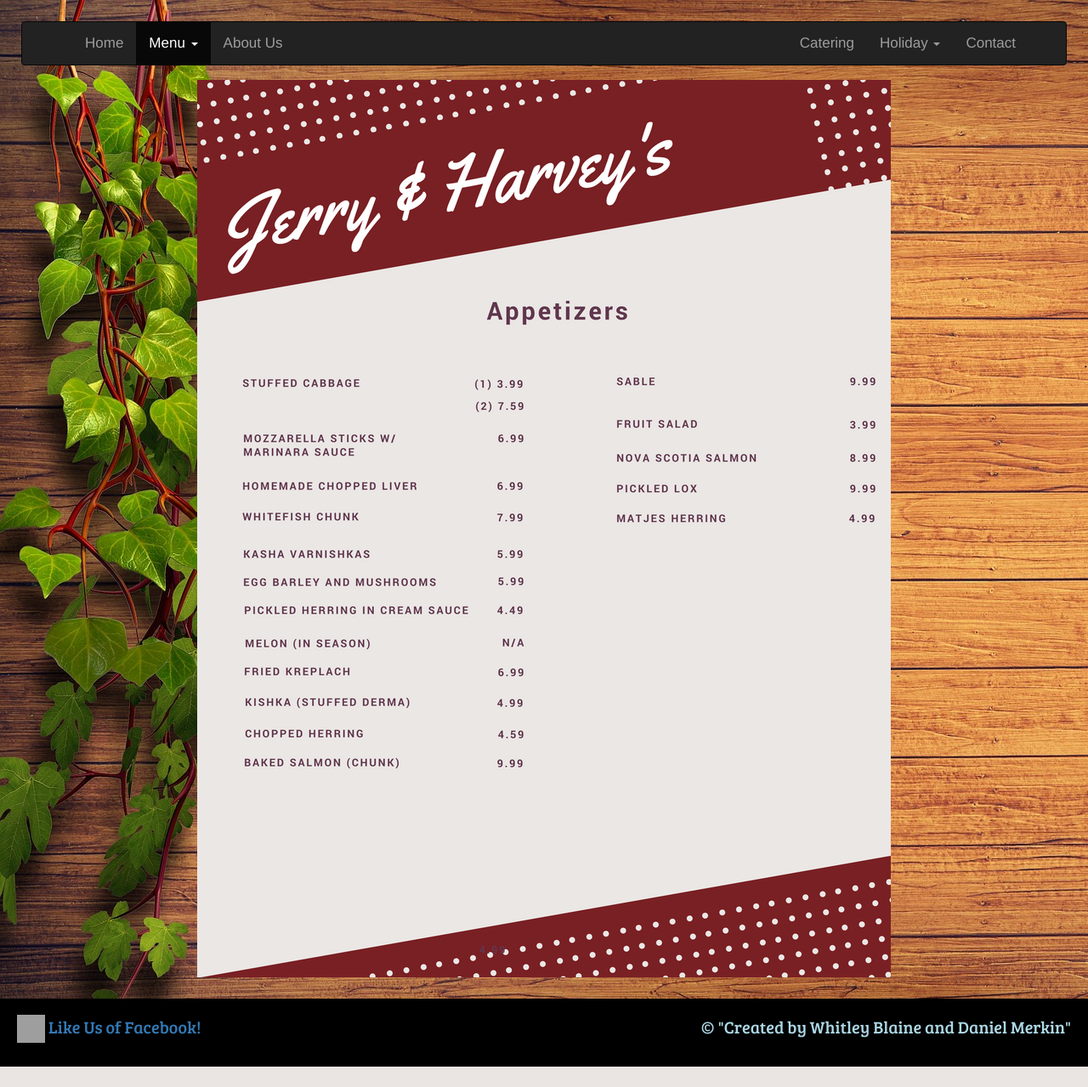
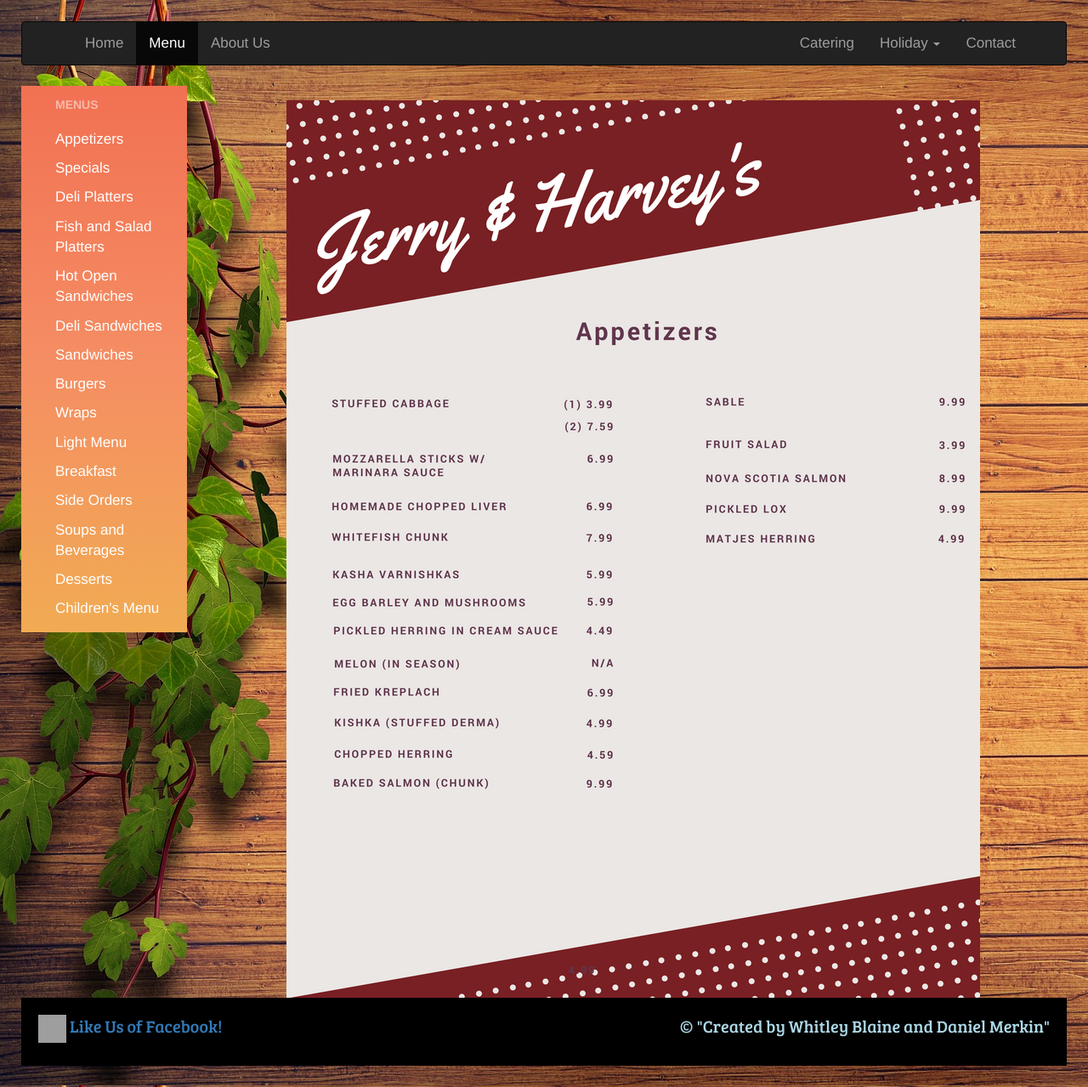
Before and after one commit to whitleyblaine/jerry_harveys, a PHP site: page /menu.html in a window 1280 px wide. Shown: the whole page at 85% size. Before the commit the page ends 1255 px from the top, so only its background shows below. Run offline with PHP 8.4, Linux system fonts and the light colour scheme; some libraries are stand-ins or nearby versions; grey boxes are pictures that could not be loaded.

Commit message:
Menu sidebar added

```diff
--- a/assets/stylesheets/style.css
+++ b/assets/stylesheets/style.css
@@ -135,3 +135,47 @@ You also need to include this conditional style in the <head> of your HTML file
   top: 1em;
   left: 5em;
 }
+
+.sidebar1 {
+    background: #F17153;
+    /* For browsers that do not support gradients */
+    background: -webkit-linear-gradient(#F17153, #F58D63, #f1ab53);
+    /* For Safari 5.1 to 6.0 */
+    background: -o-linear-gradient(#F17153, #F58D63, #f1ab53);
+    /* For Opera 11.1 to 12.0 */
+    background: -moz-linear-gradient(#F17153, #F58D63, #f1ab53);
+    /* For Firefox 3.6 to 15 */
+    background: linear-gradient(#F17153, #F58D63, #f1ab53);
+    /* Standard syntax */
+    padding: 0px;
+    min-height: 100%;
+}
+.logo {
+    max-height: 130px;
+}
+.logo>img {
+    margin-top: 30px;
+    padding: 3px;
+    border: 3px solid white;
+    border-radius: 100%;
+}
+.list {
+    color: #fff;
+    list-style: none;
+    padding-left: 0px;
+}
+.list::first-line {
+    color: rgba(255, 255, 255, 0.5);
+}
+.list> li, h5 {
+    padding: 5px 0px 5px 40px;
+}
+.list>li:hover {
+    background-color: rgba(255, 255, 255, 0.2);
+    border-left: 5px solid white;
+    color: white;
+    font-weight: bolder;
+    padding-left: 35px;
+}.main-content{
+text-align:center;
+}
--- a/index.html
+++ b/index.html
@@ -71,6 +71,7 @@
           </div><!-- /.navbar-collapse -->
         </div><!-- /.container-fluid -->
       </nav>
+
       <div class="row">
         <div class="mainDiv" style="height: 100%; width: 100%; background: rgba(255, 255, 255, 0.6)">
           <div class="col-md-6">
@@ -120,5 +121,8 @@
   <script type="text/javascript" src="https://maxcdn.bootstrapcdn.com/bootstrap/3.3.7/js/bootstrap.min.js"></script>
   <script type="text/javascript" src="./assets/js.js"></script>
 
+  <script type="text/javascript">
+
+  </script>
 </body>
 </html>
--- a/menu.html
+++ b/menu.html
@@ -26,29 +26,7 @@
           <div class="collapse navbar-collapse" id="navbar-brand-centered">
             <ul class="nav navbar-nav">
               <li><a href="index.html">Home</a></li>
-              <li class="dropdown active">
-                <a class="dropdown-toggle" data-toggle="dropdown" href="#">Menu
-                <span class="caret"></span></a>
-                <ul class="dropdown-menu">
-                  <li><a href="./menu.html">All</a></li>
-                  <li><a href="./menu.html">Appetizers</a></li>
-                  <li><a href="#">Specials</a></li>
-                  <li><a href="#">Deli Platters</a></li>
-                  <li><a href="#">Fish and Salad Platters</a></li>
-                  <li><a href="#">Hot Open Sandwiches</a></li>
-                  <li><a href="#">Deli Sandwiches</a></li>
-                  <li><a href="#">Sandwiches</a></li>
-                  <li><a href="#">Burgers</a></li>
-                  <li><a href="#">Wraps</a></li>
-                  <li><a href="#">Light Menu</a></li>
-                  <li><a href="#">Breakfast Specials</a></li>
-                  <li><a href="#">Breakfast</a></li>
-                  <li><a href="#">Side Orders</a></li>
-                  <li><a href="#">Soups and Beverages</a></li>
-                  <li><a href="#">Desserts</a></li>
-                  <li><a href="#">Children's Menu</a></li>
-                </ul>
-              </li>
+              <li class="active"><a href="menu.html">Menu</a></li>
               <li><a href="aboutUs.html">About Us</a></li>
             </ul>
             <ul class="nav navbar-nav navbar-right">
@@ -70,11 +48,32 @@
           </div><!-- /.navbar-collapse -->
         </div><!-- /.container-fluid -->
       </nav>
+      <br>
       <div class="row">
-          <div class="col-md-12">
-            <img src="./assets/images/appetizers.png" class="center-block" style="margin-top: 1em">
+        <div class="col-md-2 col-sm-4 sidebar1">
+          <div class="left-navigation">
+            <ul class="list">
+              <h5><strong>MENUS</strong></h5>
+              <li data-menu="appetizers">Appetizers</li>
+              <li data-menu="specials">Specials</li>
+              <li data-menu="deli-platters">Deli Platters</li>
+              <li data-menu="fish-salad-platters">Fish and Salad Platters</li>
+              <li data-menu="hot-open-sandwiches">Hot Open Sandwiches</li>
+              <li>Deli Sandwiches</li>
+              <li>Sandwiches</li>
+              <li>Burgers</li>
+              <li>Wraps</li>
+              <li>Light Menu</li>
+              <li>Breakfast</li>
+              <li>Side Orders</li>
+              <li>Soups and Beverages</li>
+              <li>Desserts</li>
+              <li>Children's Menu</li>
+            </ul>
           </div>
-        </div>
+      </div>
+      <div class="col-md-10 col-sm-8 main-content">
+        <img src="./assets/images/appetizers.png" class="center-block" style="margin-top: 1em">
       </div>
     </div>
   </div>
@@ -87,5 +86,14 @@
   <script type="text/javascript" src="https://maxcdn.bootstrapcdn.com/bootstrap/3.3.7/js/bootstrap.min.js"></script>
   <script type="text/javascript" src="./assets/js.js"></script>
 
+  <script type="text/javascript">
+    $('.list li').on('click', function() {
+      var menu = $(this).data('menu');
+      var imgSrc = "./assets/images/" + menu + ".png";
+      $('.main-content img').attr('src', imgSrc);
+      console.log('img src = ' + imgSrc);
+    })
+  </script>
+
 </body>
 </html>
```
